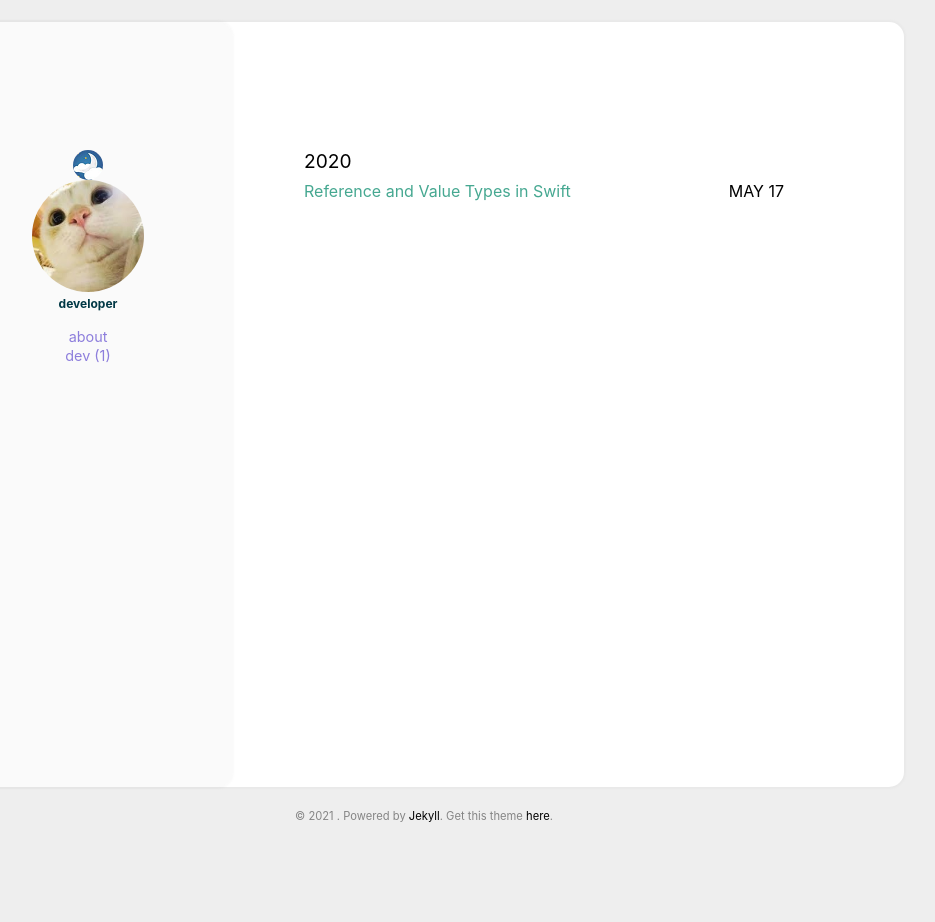
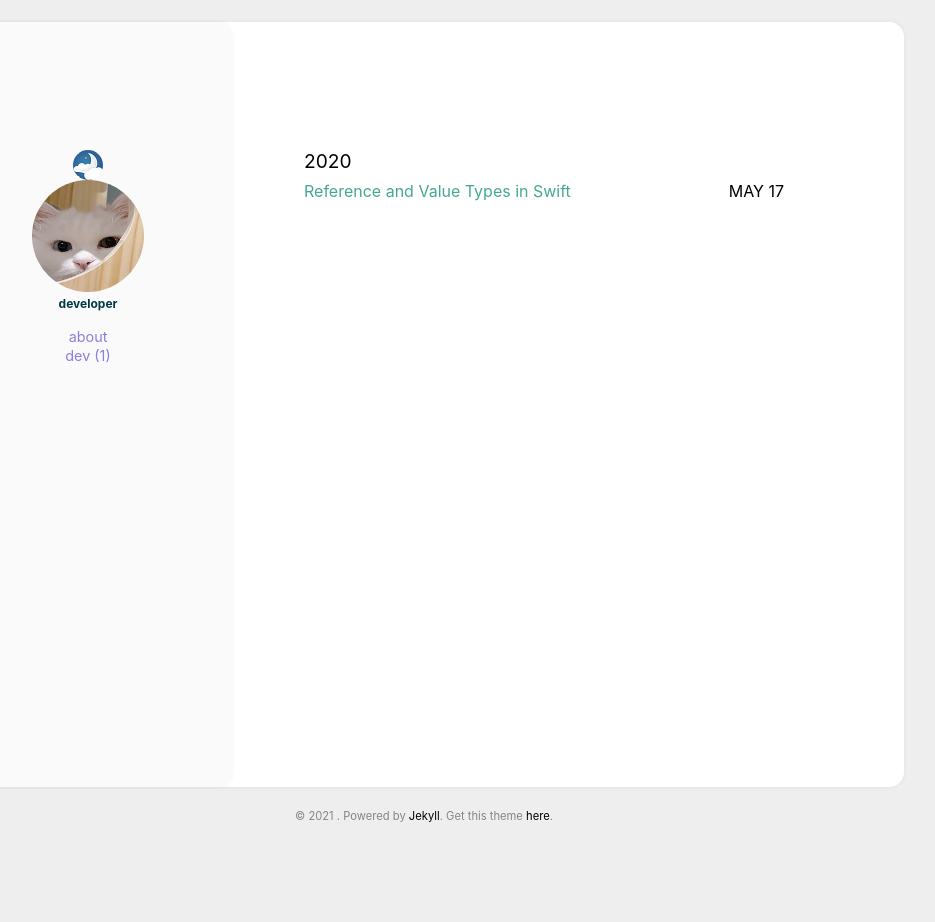
Before and after one commit to CheckShirt/CheckShirt.github.io, a Jekyll site: the page built from index.html, in a window 1280 px wide. Shown: the whole page, without its empty margins (216-1151 px from the left). Built offline with Jekyll 4.4.1, drawn with Linux system fonts in a browser that asks for light colours.

Commit message:
Update _config.yml

```diff
--- a/_config.yml
+++ b/_config.yml
@@ -19,7 +19,7 @@ disqus_shortname: #disqus shortname
 
 user:
   name:
-  pic: /assets/img/cat.jpg
+  pic: /assets/img/yuki.jpg
   picAlt:
   job: developer
   aboutme: true # comment this out if you don't need the 'about' page.
```
